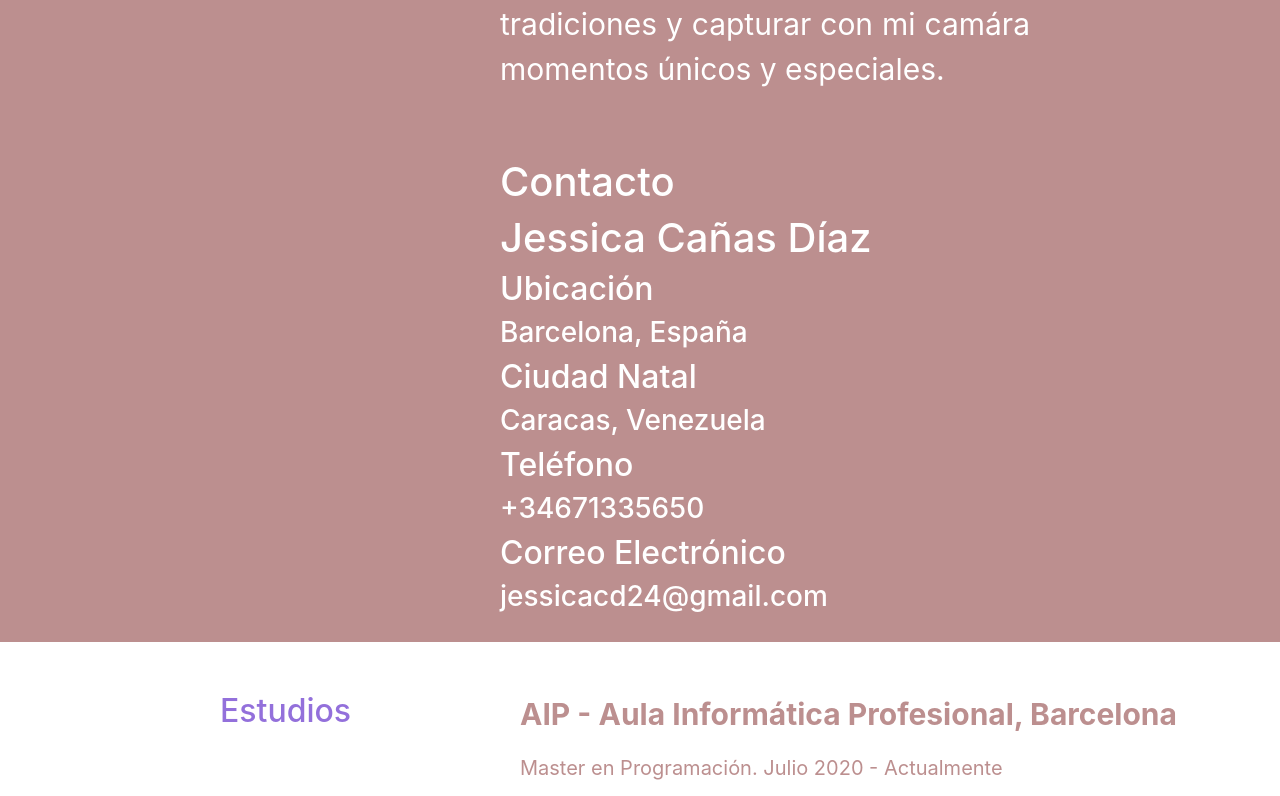
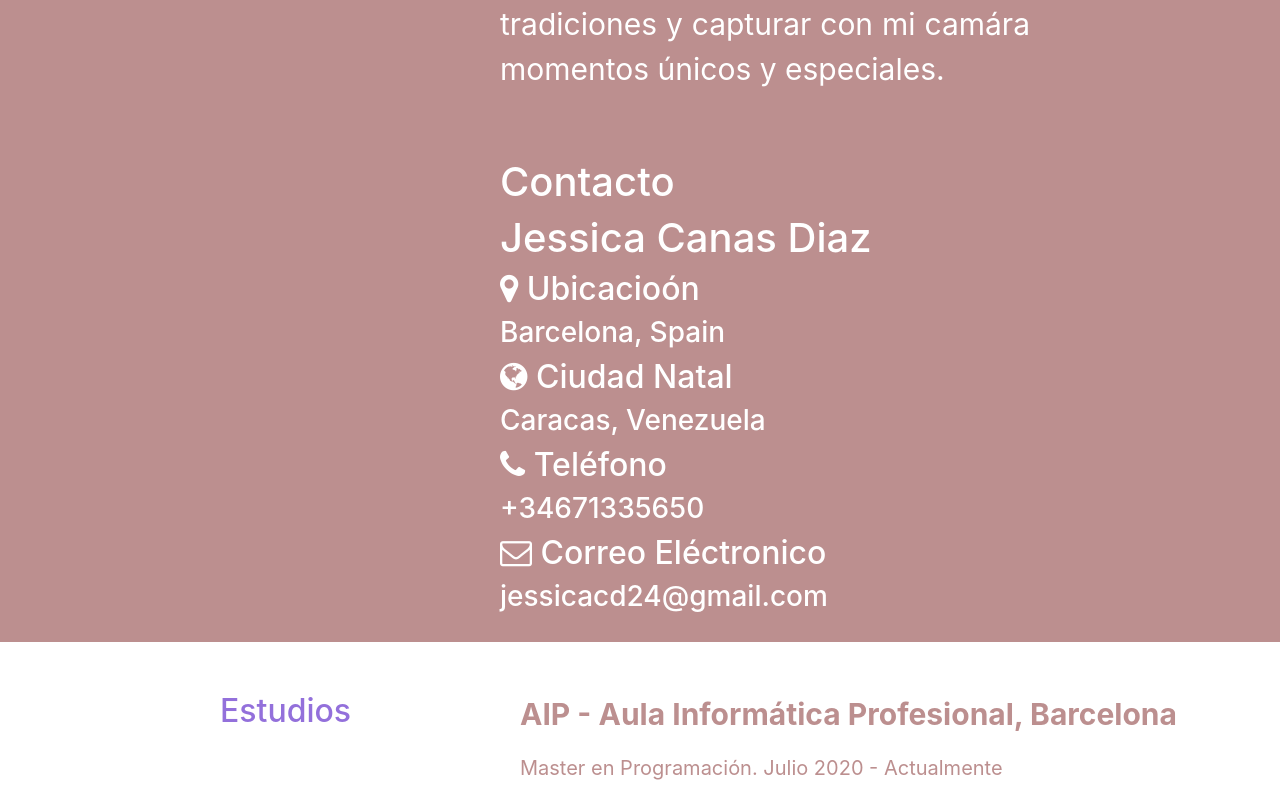
Before and after one commit to jessicacd24/virtualcv, a plain HTML site: page index-esp.html in a window 1280 px wide. Shown: the part 2000-2796 px from the top of the page. Drawn offline with nearby package versions, Linux system fonts and the light colour scheme.

Commit message:
some improvements

```diff
--- a/index-esp.html
+++ b/index-esp.html
@@ -29,7 +29,7 @@
     <div class="header">
         <img alt="Desktop" class="headImage" src="img/desktop.jpg"/>
         <h1 class="name">JESSICA CANAS DIAZ</h1>
-        <p class="learnMore">Sigue navegando para conocer más sobre mi.</p>
+        <p class="learnMore">Baja para conocer más sobre mi.</p>
     </div>
 
     <div class="aboutMe">
@@ -46,23 +46,20 @@
             costumbres, sus tradiciones y capturar con mi camára momentos únicos y especiales.
         </p>
         <div class="contact">
-            <h1 class="contactTitle">Contacto</h1>
-            <h1 class="contactName">Jessica Cañas Díaz</h1>
-            <h2>Ubicación</h2>
-<!--            <i class="fas fa-globe-americas"></i>-->
-            <h3>Barcelona, España</h3>
-            <h2>Ciudad Natal</h2>
-<!--            <i class="fas fa-globe"> </i>-->
+            <h1>Contacto</h1>
+            <h1>Jessica Canas Diaz</h1>
+            <h2><i class="fa fa-map-marker"> </i> Ubicacio&oacute;n</h2>
+            <h3>Barcelona, Spain</h3>
+            <h2><i class="fa fa-globe"> </i> Ciudad Natal</h2>
             <h3>Caracas, Venezuela</h3>
-            <h2>Teléfono</h2>
-<!--            <i class="fas fa-phone-alt"> </i>-->
+            <h2><i class="fa fa-phone"> </i> Tel&eacute;fono</h2>
             <h3>+34671335650</h3>
-            <h2>Correo Electrónico</h2>
-<!--            <i class="fas fa-envelope-open-text"> </i>-->
+            <h2><i class="fa fa-envelope-o"> </i> Correo El&eacute;ctronico</h2>
             <h3>jessicacd24@gmail.com</h3>
         </div>
-<!--        <button type="button" class="btn btn-success" id="btn"> <i class="fas fa-download"></i> <a id="resume-link" href="doc/CVJessicaCanasDiaz-ES.pdf">Descargar CV</a> </button>-->
     </div>
+
+    <button type="button" class="btn btn-success" id="btn"> <i class="fa fa-download"></i> <a id="resume-link" href="doc/CVJessicaCanasDiaz-ES.pdf">Descargar CV</a> </button>
 
     <div class="education">
         <h2 class="first-title">Estudios</h2>
```
Also changed, not shown: index.html (+1 -0 lines).
